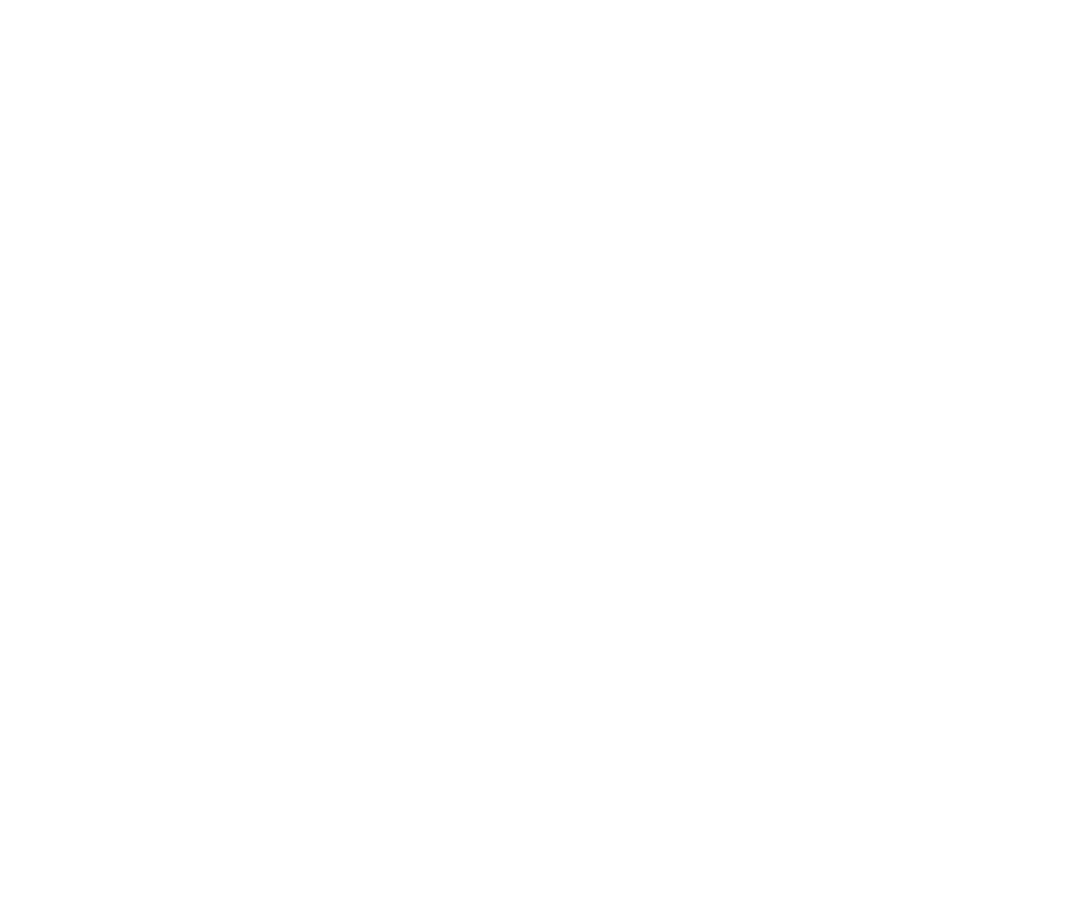
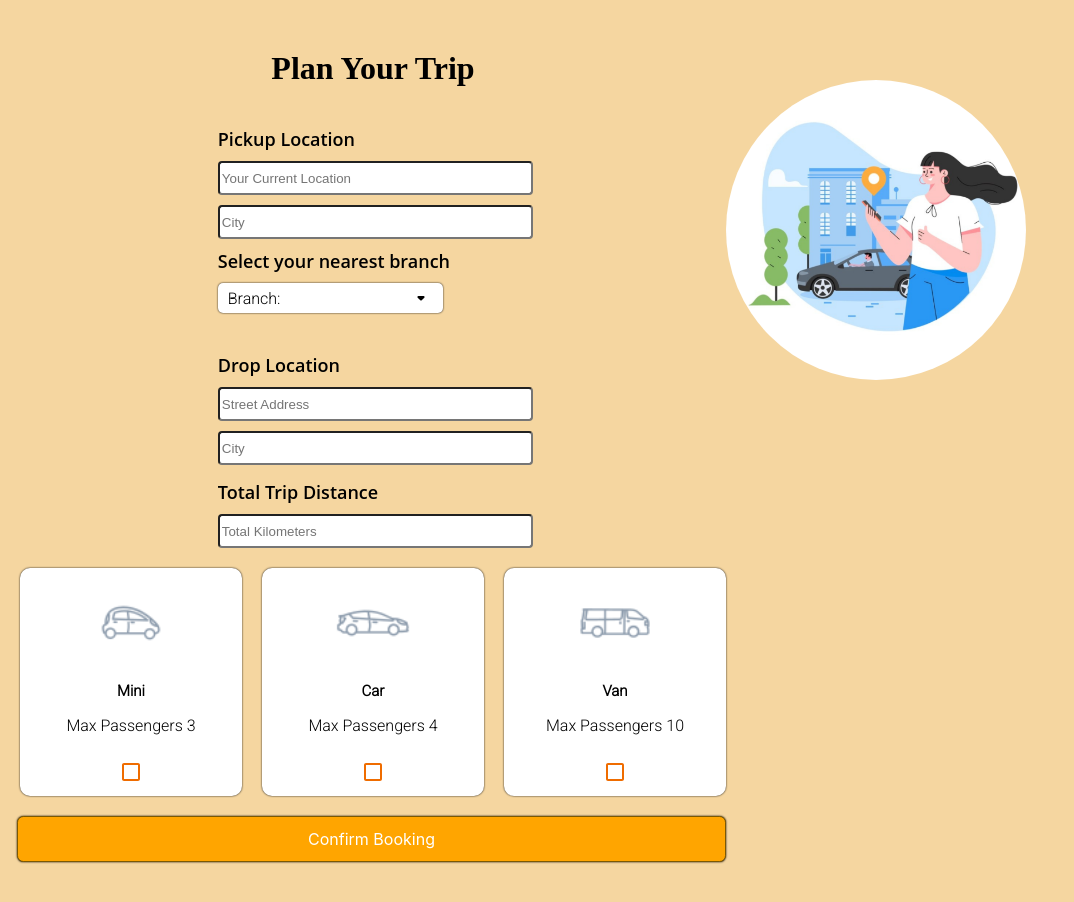
Before and after one commit to dvimukthi/cab-service-system, a React (Create React App) app: page /book in a window 1280 px wide. Before the commit this address had no page. Shown: the top 902 px of the page, without its empty margins (0-1074 px from the left). Before the commit the page ends 800 px from the top, so only its background shows below. Built offline with nearby package versions, Linux system fonts and the light colour scheme; a web font is replaced by a local one.

Commit message:
SlideshowData

```diff
--- a/src/App.js
+++ b/src/App.js
@@ -13,15 +13,14 @@ function App() {
   return (
     <Router>
       <Routes>
-        {/* <Route path="/" exact element={<Home />} />
+        <Route path="/" exact element={<Home />} />
         <Route path="/book" element={<Booking />} />
         <Route path="/signin" element={<SignIn />} />
         <Route path="/signup" element={<SignUp />} />
         <Route path="/About" exact element={<AboutUs />} />
         <Route path="/Contact" exact element={<ContactUs />} />
-        <Route path="/Privacy" exact element={<PrivacyPolicy />} /> */}
-
-        <Route path="/" exact element={<Admin />} />
+        <Route path="/Privacy" exact element={<PrivacyPolicy />} />
+        {/* <Route path="/" exact element={<Admin />} /> */}
       </Routes>
     </Router>
   );
--- a/src/Components/BookingComponent/BookingBody/BookingBody.js
+++ b/src/Components/BookingComponent/BookingBody/BookingBody.js
@@ -92,12 +92,12 @@ function BookingBody() {
       <img
         src={BOOKINGPAGEIMG}
         alt=""
-        width="600"
-        height="600"
+        width="300"
+        height="300"
         style={{
           marginTop: "80px",
           marginBottom: "5px",
-          marginRight: "70px",
+          marginRight: "50%",
           borderRadius: "300px",
         }}
       />
--- a/src/Components/Home.js
+++ b/src/Components/Home.js
@@ -5,6 +5,7 @@ import BodyPartTwo from "./HomeComponents/BodyPartTwo/BodyPartTwo";
 import Footer from "./HomeComponents/Footer/Footer";
 import Header from "./HomeComponents/Header/Header";
 import Navbar from "./HomeComponents/Navbar/Navbar";
+import Slideshow from "./HomeComponents/Slideshow/Slideshow";
 
 function Home() {
   return (
@@ -12,6 +13,7 @@ function Home() {
       <Navbar />
       <Header />
       <BodyPartOne />
+      <Slideshow />
       <BodyPartTwo />
       <BodyPartThree />
       <Footer />
--- /dev/null
+++ b/src/Components/HomeComponents/Slideshow/Slideshow.js
@@ -0,0 +1,7 @@
+import React from "react";
+
+const Slideshow = () => {
+  return <div>Slideshow</div>;
+};
+
+export default Slideshow;
--- a/src/Components/PrivacyPolicyComponent/PrivacyPolicyBody/PrivacyPolicyBody.css
+++ b/src/Components/PrivacyPolicyComponent/PrivacyPolicyBody/PrivacyPolicyBody.css
@@ -1,7 +1,7 @@
 .PrivacyPolicytext__container {
     display: flex;
     flex-direction: column;
-    background: rgb(244, 208, 145);
+    background: rgb(238, 225, 202);
 
 }
 
```
Also changed, not shown: src/Components/HomeComponents/Slideshow/SlideshowData.js (added, +22 -0 lines), src/Components/HomeComponents/Slideshow/Slideshow.css (added).
